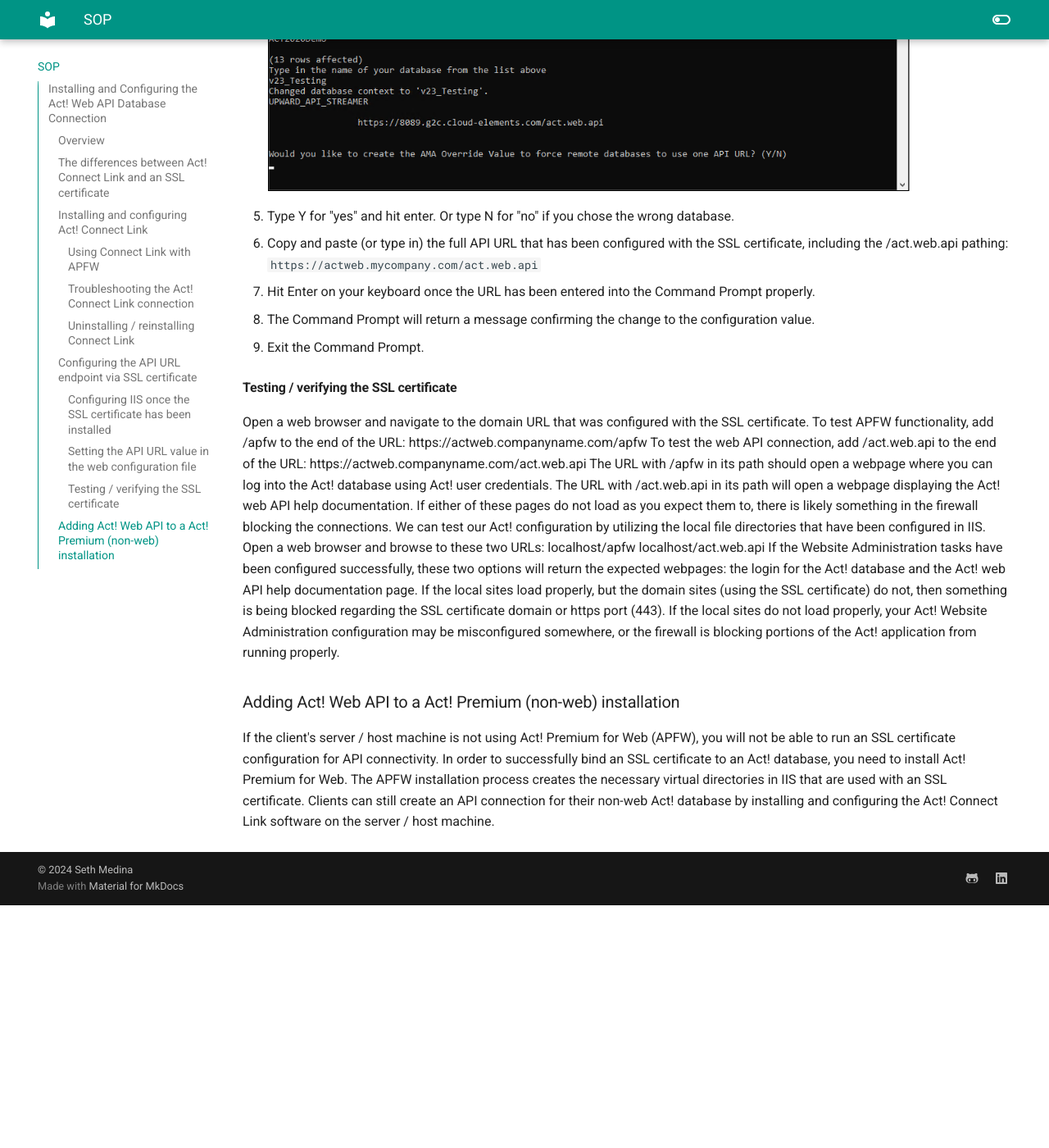
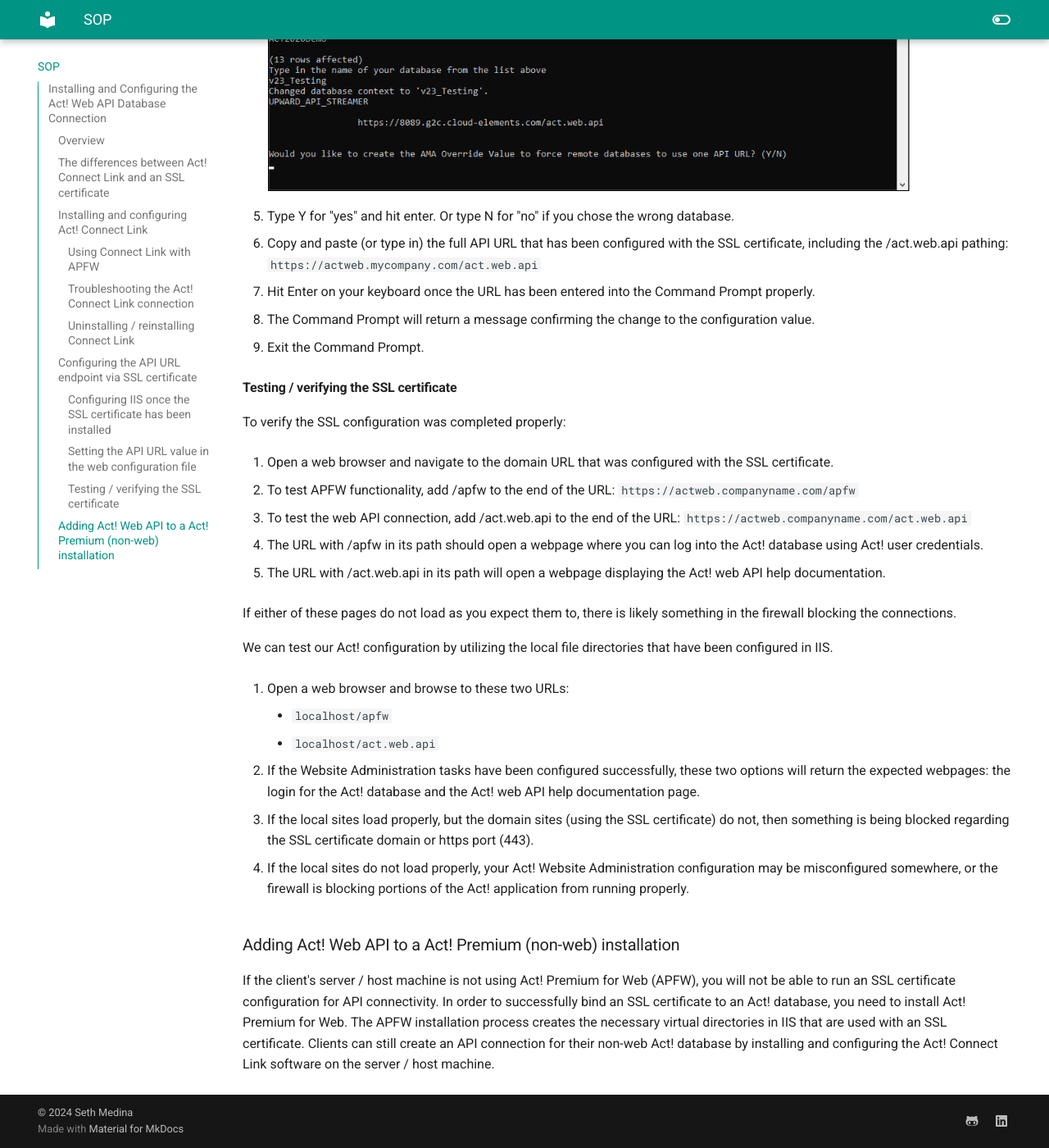
Before and after one commit to medinast21/medina-portfolio, an MkDocs documentation site: the page built from docs/SOP.md, in a window 1280 px wide and 1400 px high, scrolled down 6258 px. Shown: the whole window at 82% size. Built offline with MkDocs 1.6.1 and Material for MkDocs 9.7.7, drawn with Linux system fonts in a browser that asks for light colours; before the commit the page ends 7362 px from its top, so only the background shows below that.

Commit message:
Update SOP.md

```diff
--- a/docs/SOP.md
+++ b/docs/SOP.md
@@ -192,25 +192,37 @@ We want the database to use the newly installed SSL certificate / domain.
 9. Exit the Command Prompt.
 
 #### Testing / verifying the SSL certificate
-Open a web browser and navigate to the domain URL that was configured with the SSL certificate.
-To test APFW functionality, add /apfw to the end of the URL:
-https://actweb.companyname.com/apfw
-To test the web API connection, add /act.web.api to the end of the URL:
-https://actweb.companyname.com/act.web.api
-The URL with /apfw in its path should open a webpage where you can log into the Act! database using Act! user
+To verify the SSL configuration was completed properly:
+
+1. Open a web browser and navigate to the domain URL that was configured with the SSL certificate.
+
+2. To test APFW functionality, add /apfw to the end of the URL:
+`https://actweb.companyname.com/apfw`
+
+3. To test the web API connection, add /act.web.api to the end of the URL:
+`https://actweb.companyname.com/act.web.api`
+
+4. The URL with /apfw in its path should open a webpage where you can log into the Act! database using Act! user
 credentials.
-The URL with /act.web.api in its path will open a webpage displaying the Act! web API help documentation.
+
+5. The URL with /act.web.api in its path will open a webpage displaying the Act! web API help documentation.
+
 If either of these pages do not load as you expect them to, there is likely something in the firewall blocking the
 connections.
+
 We can test our Act! configuration by utilizing the local file directories that have been configured in IIS.
-Open a web browser and browse to these two URLs:
-localhost/apfw
-localhost/act.web.api
-If the Website Administration tasks have been configured successfully, these two options will return the expected
+
+1. Open a web browser and browse to these two URLs:
+    * `localhost/apfw`
+    * `localhost/act.web.api`
+
+2. If the Website Administration tasks have been configured successfully, these two options will return the expected
 webpages: the login for the Act! database and the Act! web API help documentation page.
-If the local sites load properly, but the domain sites (using the SSL certificate) do not, then something is being
+
+3. If the local sites load properly, but the domain sites (using the SSL certificate) do not, then something is being
 blocked regarding the SSL certificate domain or https port (443).
-If the local sites do not load properly, your Act! Website Administration configuration may be misconfigured
+
+4. If the local sites do not load properly, your Act! Website Administration configuration may be misconfigured
 somewhere, or the firewall is blocking portions of the Act! application from running properly.
 
 ### Adding Act! Web API to a Act! Premium (non-web) installation
```
